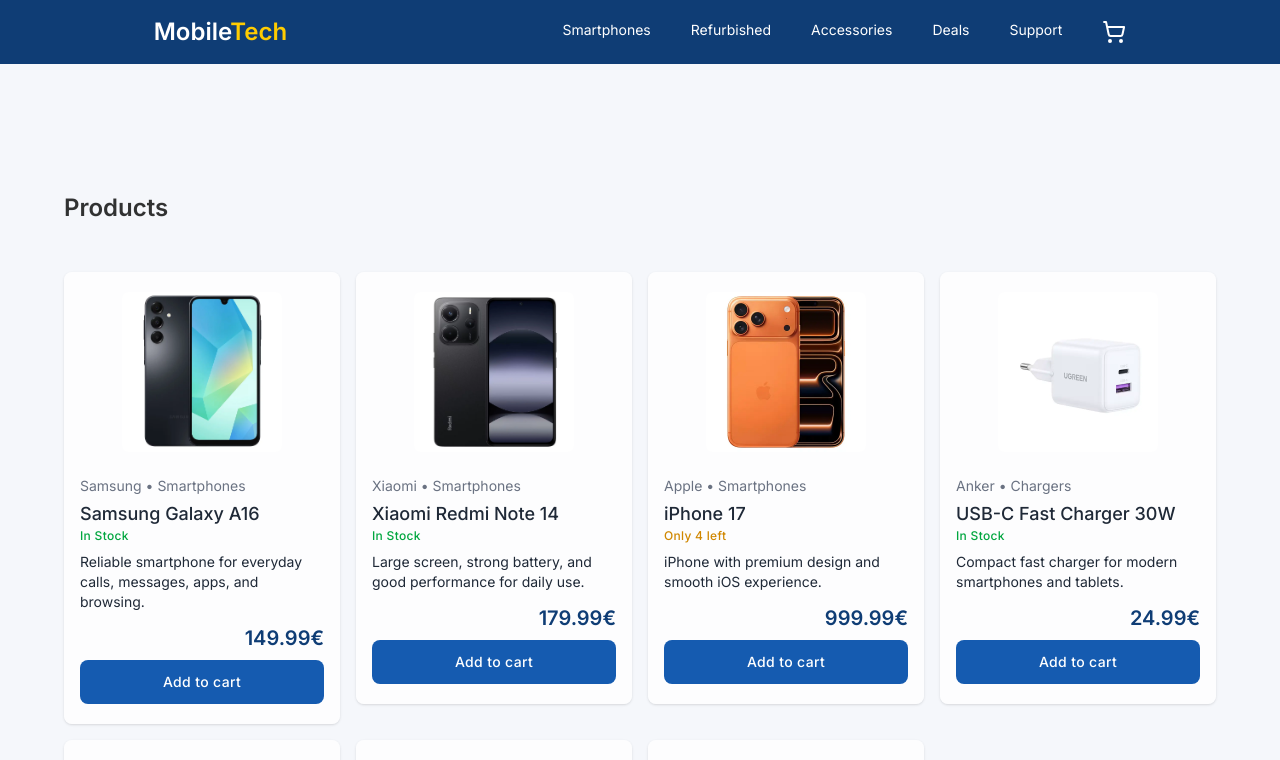
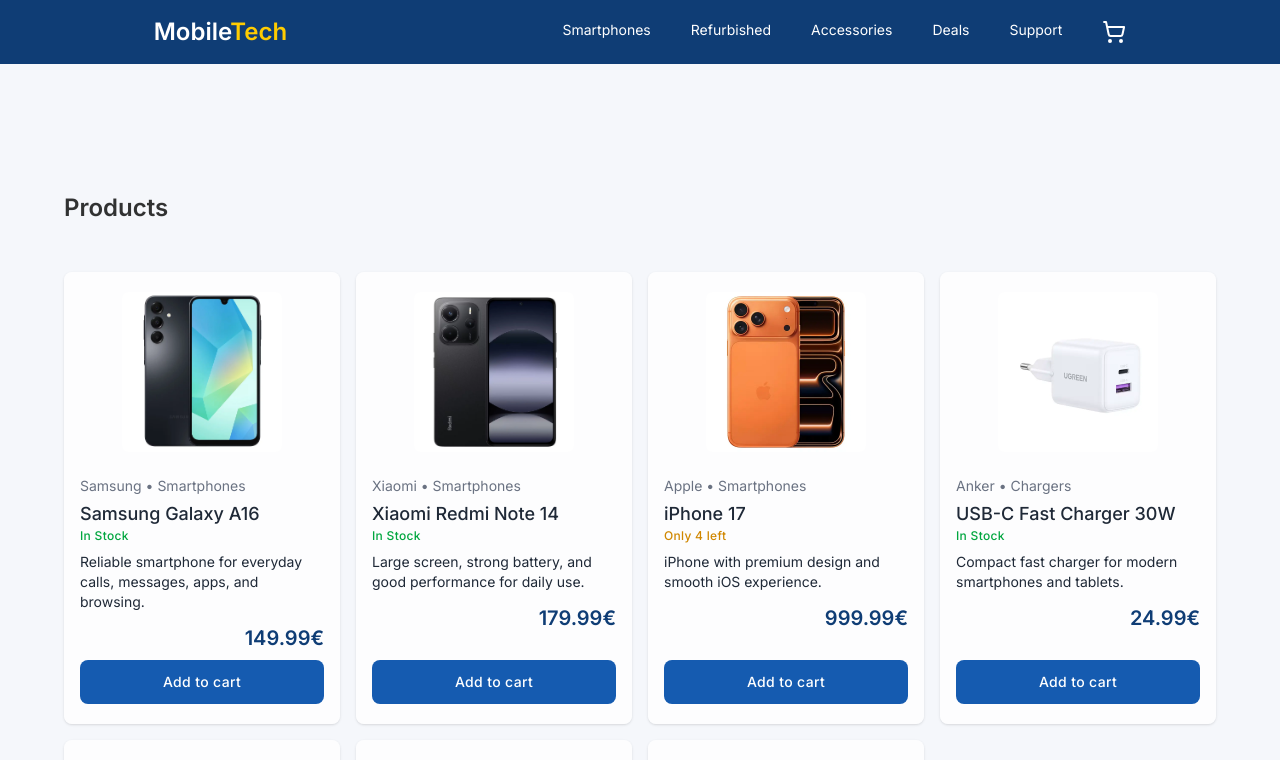
Before and after one commit to manos-grigorakis/mobiletech, a Vue app in the folder frontend/: page /products in a window 1280 px wide. Shown: the top 760 px of the page. Built offline with nearby package versions, Linux system fonts and the light colour scheme.

Commit message:
fix: update hero button with routing to products page

```diff
--- a/frontend/src/components/home/HeroSection.vue
+++ b/frontend/src/components/home/HeroSection.vue
@@ -6,10 +6,11 @@
     <p class="mt-2 text-sm leading-relaxed">
       Find new phones, refurbished devices, chargers, earbuds, cases, and more.
     </p>
-    <button
+    <RouterLink
+      to="/products"
       class="px-4 py-2 mt-4 font-medium text-black rounded bg-accent-500 hover:bg-accent-600 hover:cursor-pointer"
     >
       Shop products
-    </button>
+    </RouterLink>
   </section>
 </template>
--- a/frontend/src/views/ProductsView.vue
+++ b/frontend/src/views/ProductsView.vue
@@ -26,9 +26,7 @@
     </div>
 
     <div class="grid grid-cols-2 gap-4 md:grid-cols-3 lg:grid-cols-4">
-      <div v-for="product in filteredProducts" :key="product.id">
-        <ProductCard :product="product" />
-      </div>
+      <ProductCard v-for="product in filteredProducts" :key="product.id" :product="product" />
     </div>
   </SectionWrapper>
 </template>
```
